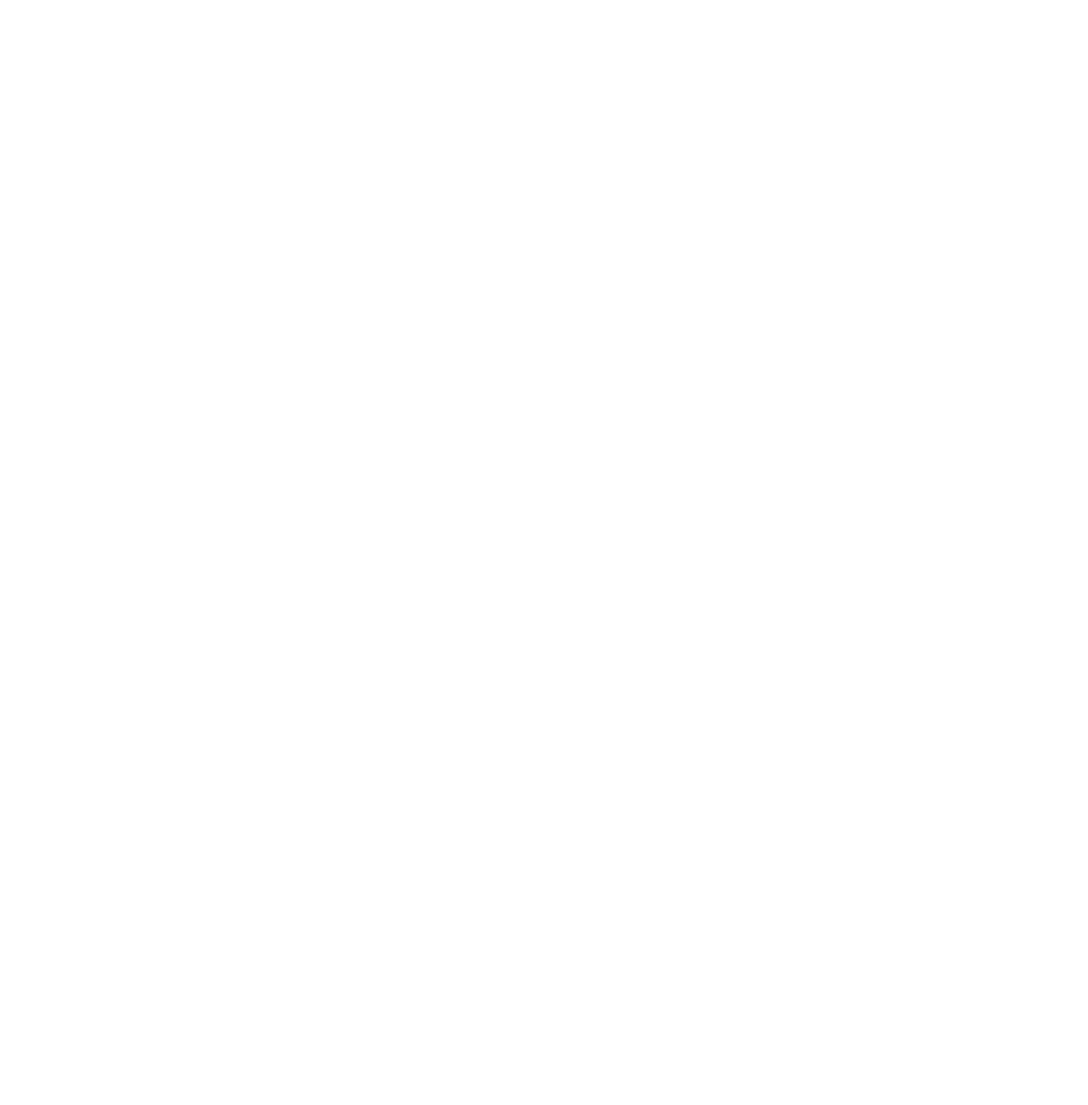
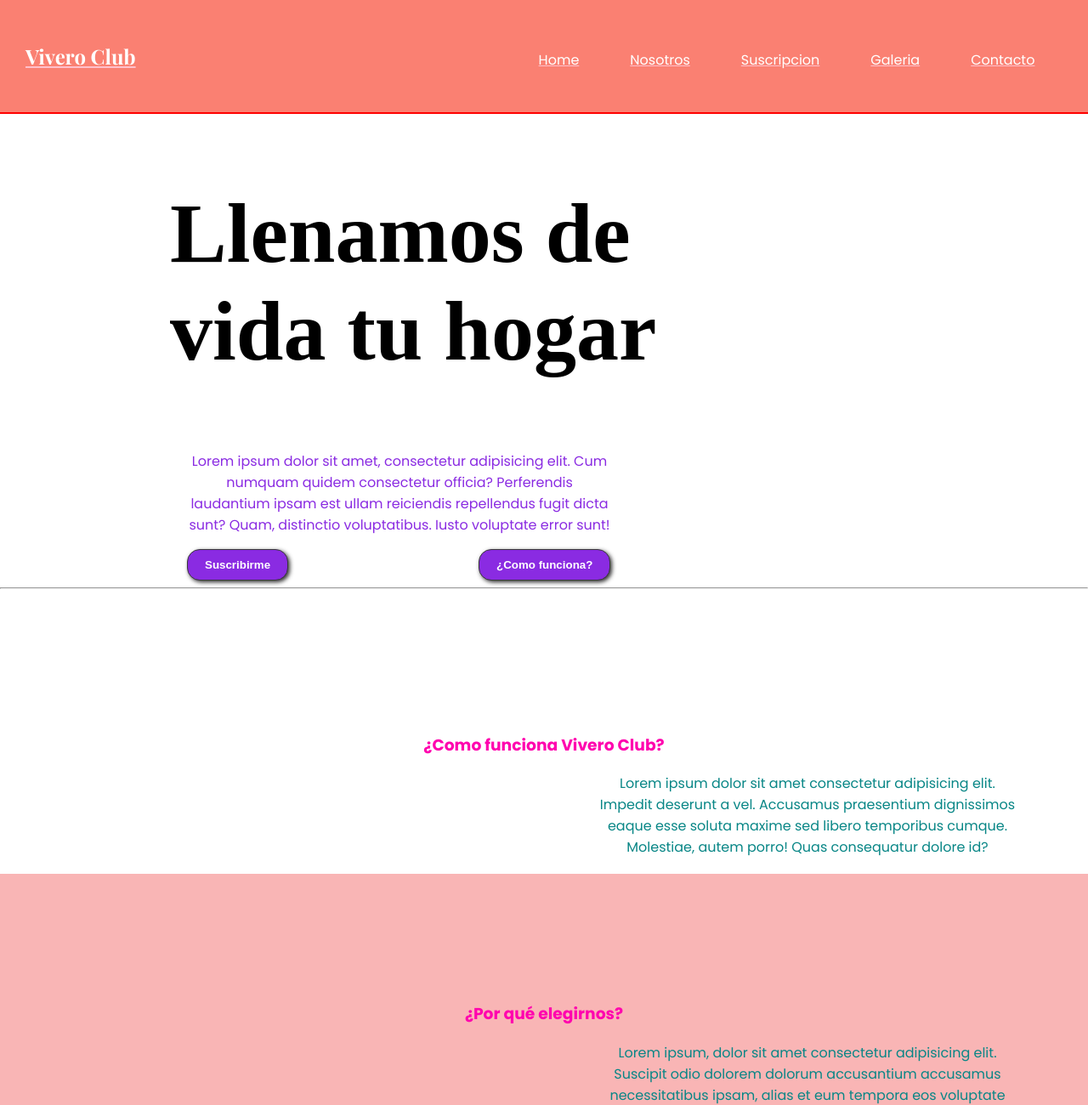
Before and after one commit to sofiaoyarzabal/proyecto-coder, a plain HTML site: page pages/nosotros.html in a window 1280 px wide. Shown: the top 1300 px of the page at 85% size. Before the commit the page ends 800 px from the top, so only its background shows below. Drawn offline with nearby package versions, Linux system fonts and the light colour scheme.

Commit message:
modificaciones

```diff
--- a/pages/galeria.html
+++ b/pages/galeria.html
@@ -0,0 +1,85 @@
+<!DOCTYPE html>
+<html lang="en">
+
+<head>
+    <meta charset="UTF-8">
+    <meta http-equiv="X-UA-Compatible" content="IE=edge">
+    <meta name="viewport" content="width=device-width, initial-scale=1.0">
+    <link rel="preconnect" href="https://fonts.googleapis.com">
+    <link rel="preconnect" href="https://fonts.gstatic.com" crossorigin>
+    <link href="https://fonts.googleapis.com/css2?family=Poppins:wght@400;700&display=swap" rel="stylesheet">
+    <link rel="preconnect" href="https://fonts.googleapis.com">
+    <link rel="preconnect" href="https://fonts.gstatic.com" crossorigin>
+    <link
+        href="https://fonts.googleapis.com/css2?family=Playfair+Display:wght@700&family=Poppins:wght@400;700&display=swap"
+        rel="stylesheet">
+    <link rel="stylesheet" href="../css/styles.css">
+    <title>Vivero Club</title>
+</head>
+
+<body>
+
+    <header>
+
+        <nav>
+            <h1><a href="../index.html">Vivero Club</a></h1>
+            <ul>
+                <li><a href="../index.html" class="nav-enlace">Home</a></li>
+                <li><a href="../pages/nosotros.html" class="nav-enlace">Nosotros</a></li>
+                <li><a href="../pages/suscripcion.html" class="nav-enlace">Suscripcion</a></li>
+                <li><a href="../pages/galeria.html" class="nav-enlace">Galeria</a></li>
+                <li><a href="../pages/contacto.html" class="nav-enlace">Contacto</a></li>
+            </ul>
+        </nav>
+    </header>
+    <section class="hero">
+        <h2>Llenamos de <br>vida tu hogar</h2>
+        <p class="bajada">Lorem ipsum dolor sit amet, consectetur adipisicing elit. Cum numquam quidem consectetur
+            officia? Perferendis laudantium ipsam est ullam reiciendis repellendus fugit dicta sunt? Quam, distinctio
+            voluptatibus. Iusto voluptate error sunt!</p>
+        <button class="boton">Suscribirme</button>
+        <button class="boton">¿Como funciona?</button>
+
+
+
+
+    </section>
+    <main>
+        <hr>
+        <section class="fondo-blanco">
+            <h3>¿Como funciona Vivero Club?</h3>
+
+            <article>
+
+
+                <p>Lorem ipsum dolor sit amet consectetur adipisicing elit. Impedit deserunt a vel. Accusamus
+                    praesentium dignissimos eaque esse soluta maxime sed libero temporibus cumque. Molestiae, autem
+                    porro! Quas consequatur dolore id?</p>
+            </article>
+        </section>
+
+
+
+        <section class="fondo-rojo">
+            <h3>¿Por qué elegirnos?</h3>
+            <article class="color-rojo">
+                <p>Lorem ipsum, dolor sit amet consectetur adipisicing elit. Suscipit odio dolorem dolorum accusantium
+                    accusamus necessitatibus ipsam, alias et eum tempora eos voluptate minus numquam. Quis animi atque
+                    vero distinctio commodi.
+
+                </p>
+            </article>
+        </section>
+    </main>
+
+    <footer>
+        <div>
+            <span>Redes sociales</span>
+            <span>terminos y condiciones</span>
+
+        </div>
+    </footer>
+</body>
+
+
+</html>
--- a/pages/nosotros.html
+++ b/pages/nosotros.html
@@ -0,0 +1,85 @@
+<!DOCTYPE html>
+<html lang="en">
+
+<head>
+    <meta charset="UTF-8">
+    <meta http-equiv="X-UA-Compatible" content="IE=edge">
+    <meta name="viewport" content="width=device-width, initial-scale=1.0">
+    <link rel="preconnect" href="https://fonts.googleapis.com">
+    <link rel="preconnect" href="https://fonts.gstatic.com" crossorigin>
+    <link href="https://fonts.googleapis.com/css2?family=Poppins:wght@400;700&display=swap" rel="stylesheet">
+    <link rel="preconnect" href="https://fonts.googleapis.com">
+    <link rel="preconnect" href="https://fonts.gstatic.com" crossorigin>
+    <link
+        href="https://fonts.googleapis.com/css2?family=Playfair+Display:wght@700&family=Poppins:wght@400;700&display=swap"
+        rel="stylesheet">
+    <link rel="stylesheet" href="../css/styles.css">
+    <title>Vivero Club</title>
+</head>
+
+<body>
+
+    <header>
+
+        <nav>
+            <h1><a href="../index.html">Vivero Club</a></h1>
+            <ul>
+                <li><a href="../index.html" class="nav-enlace">Home</a></li>
+                <li><a href="./nosotros.html" class="nav-enlace">Nosotros</a></li>
+                <li><a href="./suscripcion.html" class="nav-enlace">Suscripcion</a></li>
+                <li><a href="./galeria.html" class="nav-enlace">Galeria</a></li>
+                <li><a href="./contacto.html" class="nav-enlace">Contacto</a></li>
+            </ul>
+        </nav>
+    </header>
+    <section class="hero">
+        <h2>Llenamos de <br>vida tu hogar</h2>
+        <p class="bajada">Lorem ipsum dolor sit amet, consectetur adipisicing elit. Cum numquam quidem consectetur
+            officia? Perferendis laudantium ipsam est ullam reiciendis repellendus fugit dicta sunt? Quam, distinctio
+            voluptatibus. Iusto voluptate error sunt!</p>
+        <button class="boton">Suscribirme</button>
+        <button class="boton">¿Como funciona?</button>
+
+
+
+
+    </section>
+    <main>
+        <hr>
+        <section class="fondo-blanco">
+            <h3>¿Como funciona Vivero Club?</h3>
+
+            <article>
+
+
+                <p>Lorem ipsum dolor sit amet consectetur adipisicing elit. Impedit deserunt a vel. Accusamus
+                    praesentium dignissimos eaque esse soluta maxime sed libero temporibus cumque. Molestiae, autem
+                    porro! Quas consequatur dolore id?</p>
+            </article>
+        </section>
+
+
+
+        <section class="fondo-rojo">
+            <h3>¿Por qué elegirnos?</h3>
+            <article class="color-rojo">
+                <p>Lorem ipsum, dolor sit amet consectetur adipisicing elit. Suscipit odio dolorem dolorum accusantium
+                    accusamus necessitatibus ipsam, alias et eum tempora eos voluptate minus numquam. Quis animi atque
+                    vero distinctio commodi.
+
+                </p>
+            </article>
+        </section>
+    </main>
+
+    <footer>
+        <div>
+            <span>Redes sociales</span>
+            <span>terminos y condiciones</span>
+
+        </div>
+    </footer>
+</body>
+
+
+</html>
```
Also changed, not shown: pages/contacto.html (+7 -8 lines), pages/suscripcion.html (+6 -6 lines).
